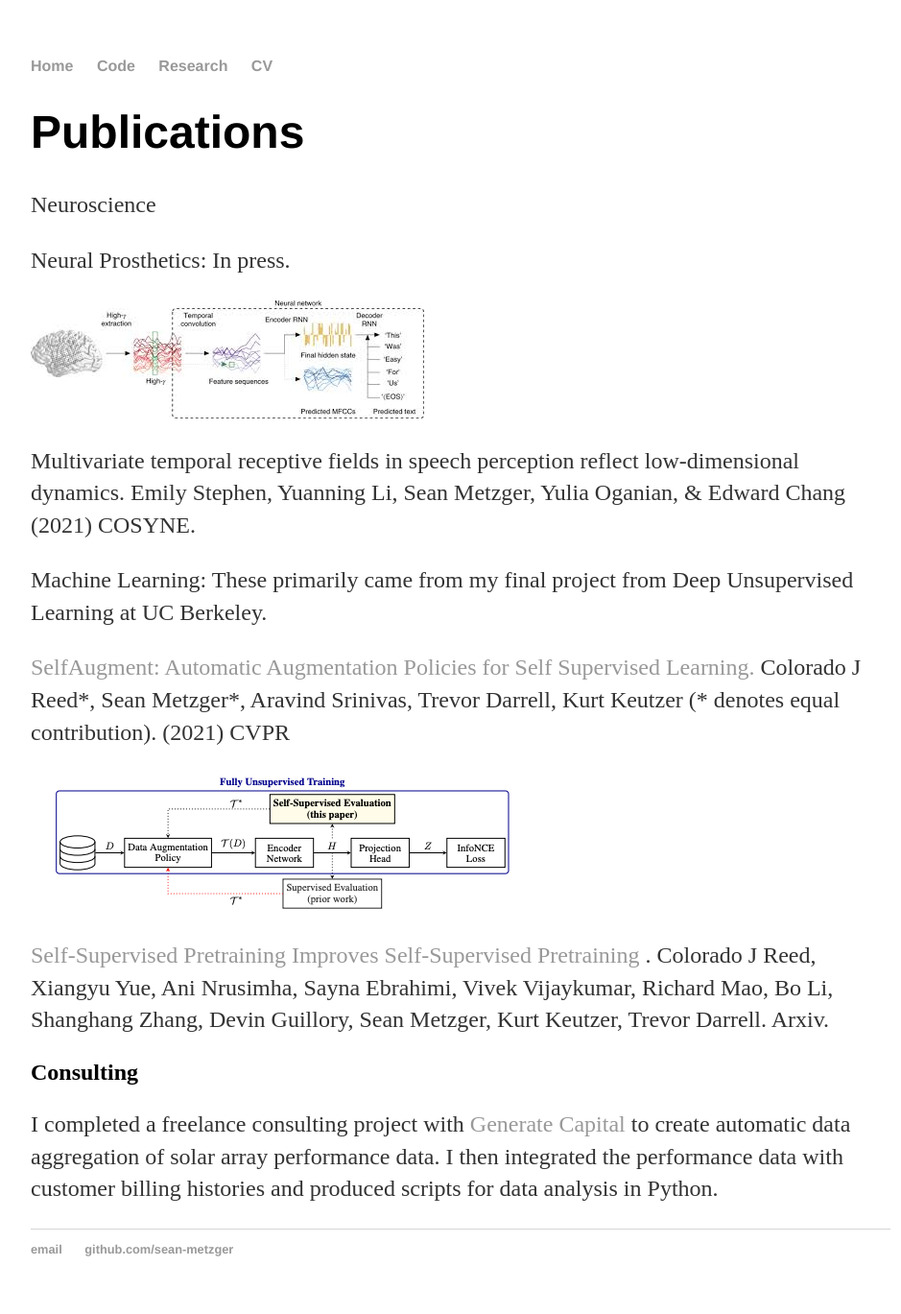
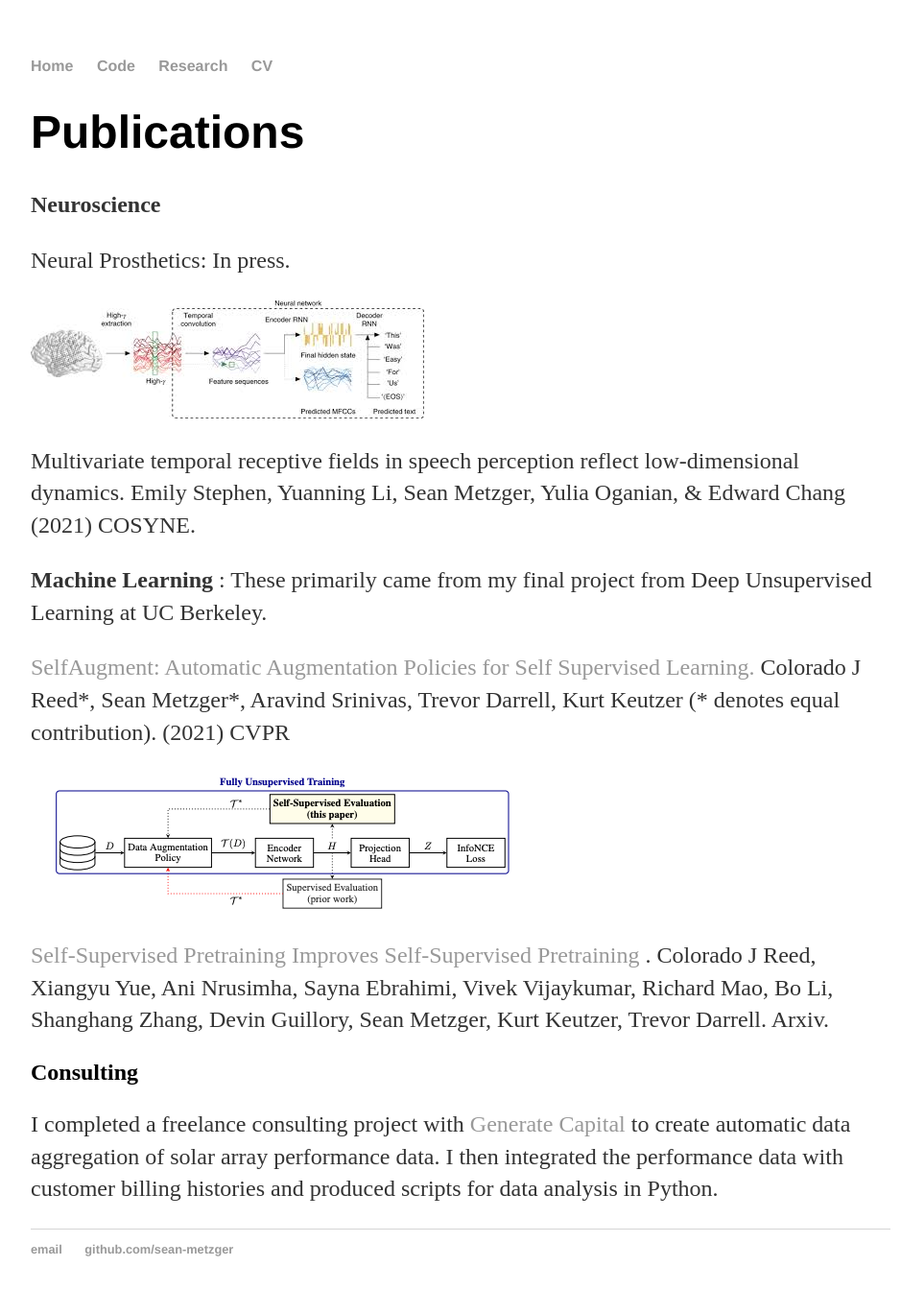
Before and after one commit to sean-metzger/sean-metzger.github.io, a Jekyll site: the page built from research/index.html, in a window 1280 px wide. Shown: the whole page at 96% size, without its empty margins (160-1099 px from the left). Built offline with Jekyll 4.4.1, drawn with Linux system fonts in a browser that asks for light colours.

```diff
--- a/research/index.html
+++ b/research/index.html
@@ -5,11 +5,11 @@ title: Research
 
 <div class="blurb">
 	<h1>Publications</h1>
-	<p> Neuroscience </p>
+	<p> <b> Neuroscience </b> </p>
 		<p> Neural Prosthetics: In press.</p>
 		<img src="/images/joepaper.jpeg" alt="hi" class="inline"/>
 		<p> Multivariate temporal receptive fields in speech perception reflect low-dimensional dynamics. Emily Stephen, Yuanning Li, Sean Metzger, Yulia Oganian, & Edward Chang (2021) COSYNE.
-	<p> Machine Learning: These primarily came from my final project from Deep Unsupervised Learning at UC Berkeley. </p>
+	<p> <b> Machine Learning </b>: These primarily came from my final project from Deep Unsupervised Learning at UC Berkeley. </p>
 		<p> <a href="https://arxiv.org/pdf/2009.07724.pdf"> SelfAugment: Automatic Augmentation Policies for Self Supervised Learning. </a> Colorado J Reed*, Sean Metzger*, Aravind Srinivas, Trevor Darrell, Kurt Keutzer (* denotes equal contribution). (2021) CVPR </p>
 		<img src="/images/paperfig1.png" alt="hi" class="inline"/>
 		<p>  <a href="https://arxiv.org/pdf/2103.12718.pdf"> Self-Supervised Pretraining Improves Self-Supervised Pretraining </a>. Colorado J Reed, Xiangyu Yue, Ani Nrusimha, Sayna Ebrahimi, Vivek Vijaykumar, Richard Mao, Bo Li, Shanghang Zhang, Devin Guillory, Sean Metzger, Kurt Keutzer, Trevor Darrell. Arxiv. </p>
```
